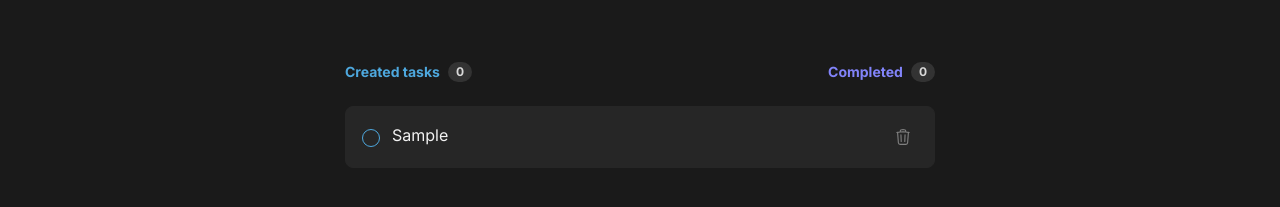
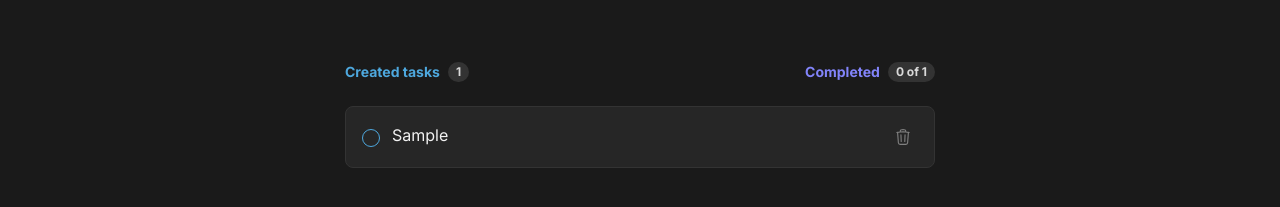
Before and after one commit to JhonatanGAlves/todo-list, a React (Vite) app: page / in a window 1280 px wide. Both pictures are taken after typing "Sample" into the empty fields and a click on the button "Create". Shown: the part 233-440 px from the top of the page. Built offline with nearby package versions, Linux system fonts and the light colour scheme.

Commit message:
feature: 🧑🏻‍💻 Creating handleCompletedTask function to change some CSS when click on checkbox

```diff
--- a/src/components/main/Main.tsx
+++ b/src/components/main/Main.tsx
@@ -1,4 +1,5 @@
 import { useState } from "react";
+
 import TaskInput from "./task-input/TaskInput";
 import Tasks from "./tasks/Tasks";
 import { TaskTypes } from "../../types/types";
@@ -24,19 +25,23 @@ export default function Main() {
           <div className="flex items-center gap-2">
             <label className="text-blue font-bold text-sm">Created tasks</label>
             <span className="py-0.5 px-2 bg-gray-400 text-gray-200 font-bold text-xs rounded-full">
-              0
+              {tasks.length}
             </span>
           </div>
 
           <div className="flex items-center gap-2">
             <label className="text-purple font-bold text-sm">Completed</label>
             <span className="py-0.5 px-2 bg-gray-400 text-gray-200 font-bold text-xs rounded-full">
-              0
+              {tasks.length > 0
+                ? `${tasks.filter((task) => task.completed).length} of ${
+                    tasks.length
+                  }`
+                : 0}
             </span>
           </div>
         </div>
 
-        <Tasks tasks={tasks} />
+        <Tasks tasks={tasks} setTasks={setTasks} />
       </div>
     </main>
   );
--- a/src/components/main/task-input/TaskInput.tsx
+++ b/src/components/main/task-input/TaskInput.tsx
@@ -1,5 +1,6 @@
+import { useState } from "react";
+
 import { PlusCircleIcon } from "@heroicons/react/24/outline";
-import { useState } from "react";
 
 interface TaskInputProps {
   createTask: (newTaskName: string) => void;
--- a/src/components/main/tasks/Tasks.tsx
+++ b/src/components/main/tasks/Tasks.tsx
@@ -4,13 +4,21 @@ import { TaskTypes } from "../../../types/types";
 
 interface TasksProps {
   tasks: TaskTypes[];
+  setTasks: (task: TaskTypes[]) => void;
 }
 
-export default function Tasks({ tasks }: TasksProps) {
+export default function Tasks({ tasks, setTasks }: TasksProps) {
   return tasks.length > 0 ? (
     <div className="w-full mt-6 flex flex-col gap-3">
       {tasks.map((task, index) => (
-        <TaskCard key={index} taskName={task.taskName} />
+        <TaskCard
+          key={index}
+          index={index}
+          taskName={task.taskName}
+          isChecked={task.completed}
+          tasks={tasks}
+          setTasks={setTasks}
+        />
       ))}
     </div>
   ) : (
--- a/src/components/main/tasks/task-card/TaskCard.tsx
+++ b/src/components/main/tasks/task-card/TaskCard.tsx
@@ -1,17 +1,49 @@
 import { TrashIcon } from "@heroicons/react/24/outline";
+import { TaskTypes } from "../../../../types/types";
 
 interface TaskCardProps {
   taskName: string;
+  index: number;
+  isChecked: boolean;
+  tasks: TaskTypes[];
+  setTasks: (tasks: TaskTypes[]) => void;
 }
 
-export default function TaskCard({ taskName }: TaskCardProps) {
+export default function TaskCard({
+  taskName,
+  index,
+  isChecked,
+  tasks,
+  setTasks,
+}: TaskCardProps) {
+  const handleCompletedTask = (index: number) => {
+    const currentTasks = [...tasks];
+    currentTasks[index].completed = !currentTasks[index].completed;
+
+    setTasks(currentTasks);
+  };
+
   return (
-    <div className="w-full flex justify-between p-4 bg-gray-500 hover:bg-gray-500/80 transition-all rounded-lg border border-solid border-gray-500">
+    <div
+      className={`${
+        isChecked ? "border-gray-500" : "border-gray-400"
+      } w-full flex justify-between p-4 bg-gray-500 hover:bg-gray-500/80 transition-all rounded-lg border border-solid border-gray-400`}
+    >
       <input
-        className="checked appearance-none outline-none cursor-pointer w-[1.125rem] h-[1.125rem] self-start mt-1.5 rounded-full relative border border-solid border-blue hover:border-blue-dark hover:bg-blue-dark/20 checked::before:text-gray-100 checked:bg-purple-dark checked:border-purple-dark checked:hover:bg-purple checked:hover:border-purple checked:before:content-['\2713'] checked:before:text-[0.85rem] checked:before:text-gray-100 checked:before:absolute checked:before:right-[1px] checked:before:top-[-2px] transition-all"
+        className="appearance-none outline-none cursor-pointer w-[1.125rem] h-[1.125rem] self-start mt-1.5 rounded-full relative border border-solid border-blue hover:border-blue-dark hover:bg-blue-dark/20 checked::before:text-gray-100 checked:bg-purple-dark checked:border-purple-dark checked:hover:bg-purple checked:hover:border-purple checked:before:content-['\2713'] checked:before:text-[0.85rem] checked:before:text-gray-100 checked:before:absolute checked:before:right-[1px] checked:before:top-[-2px] transition-all"
         type="checkbox"
+        checked={isChecked}
+        onChange={() => handleCompletedTask(index)}
       />
-      <span className="text-gray-100 px-3 flex-1">{taskName}</span>
+      <span
+        className={`px-3 flex-1 ${
+          isChecked
+            ? "line-through text-gray-300"
+            : "no-underline text-gray-100"
+        }`}
+      >
+        {taskName}
+      </span>
       <button className="outline-none self-start py-[5px] px-1.5 text-gray-300 hover:text-danger hover:bg-gray-400 hover:rounded transition-all">
         <TrashIcon width={18} />
       </button>
```
